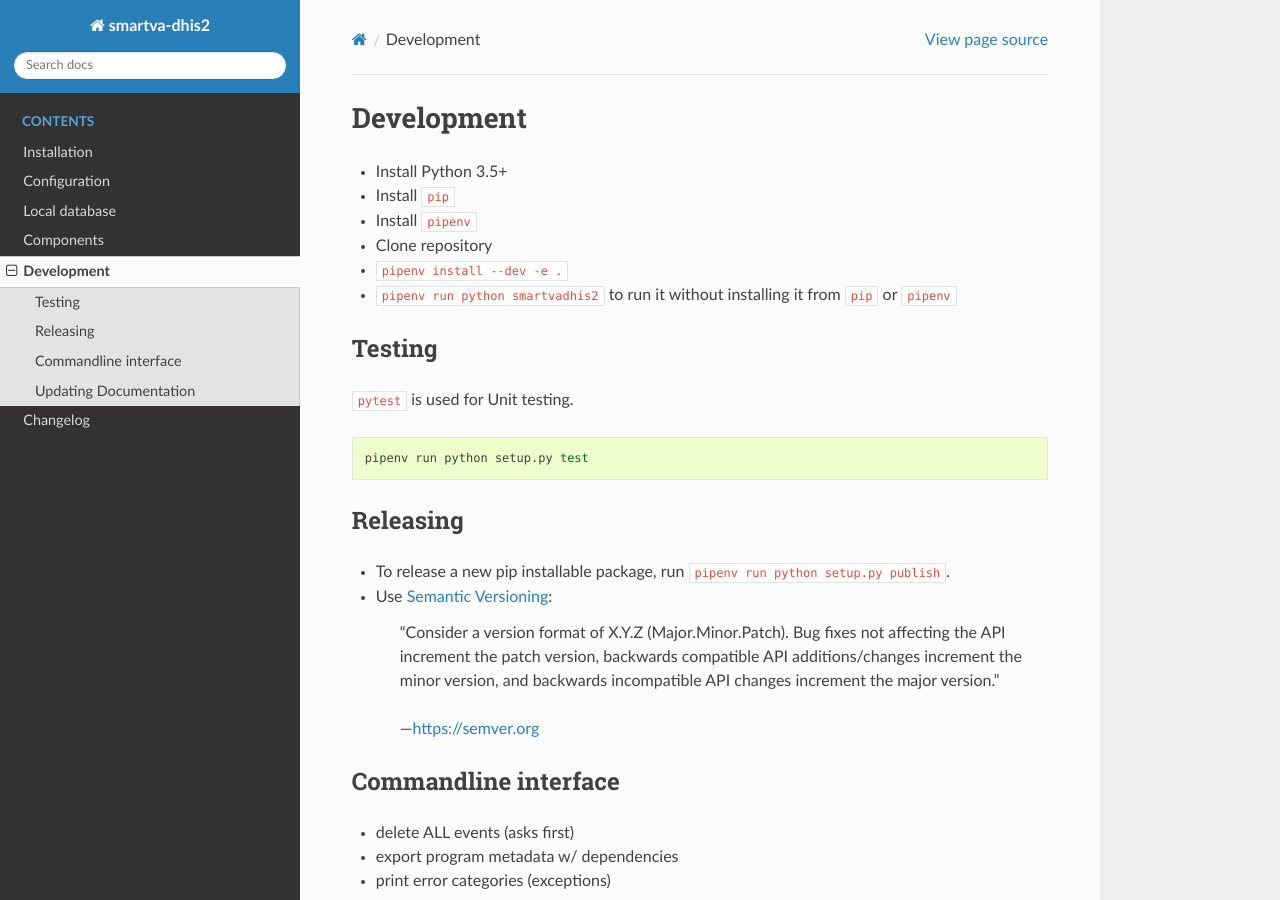
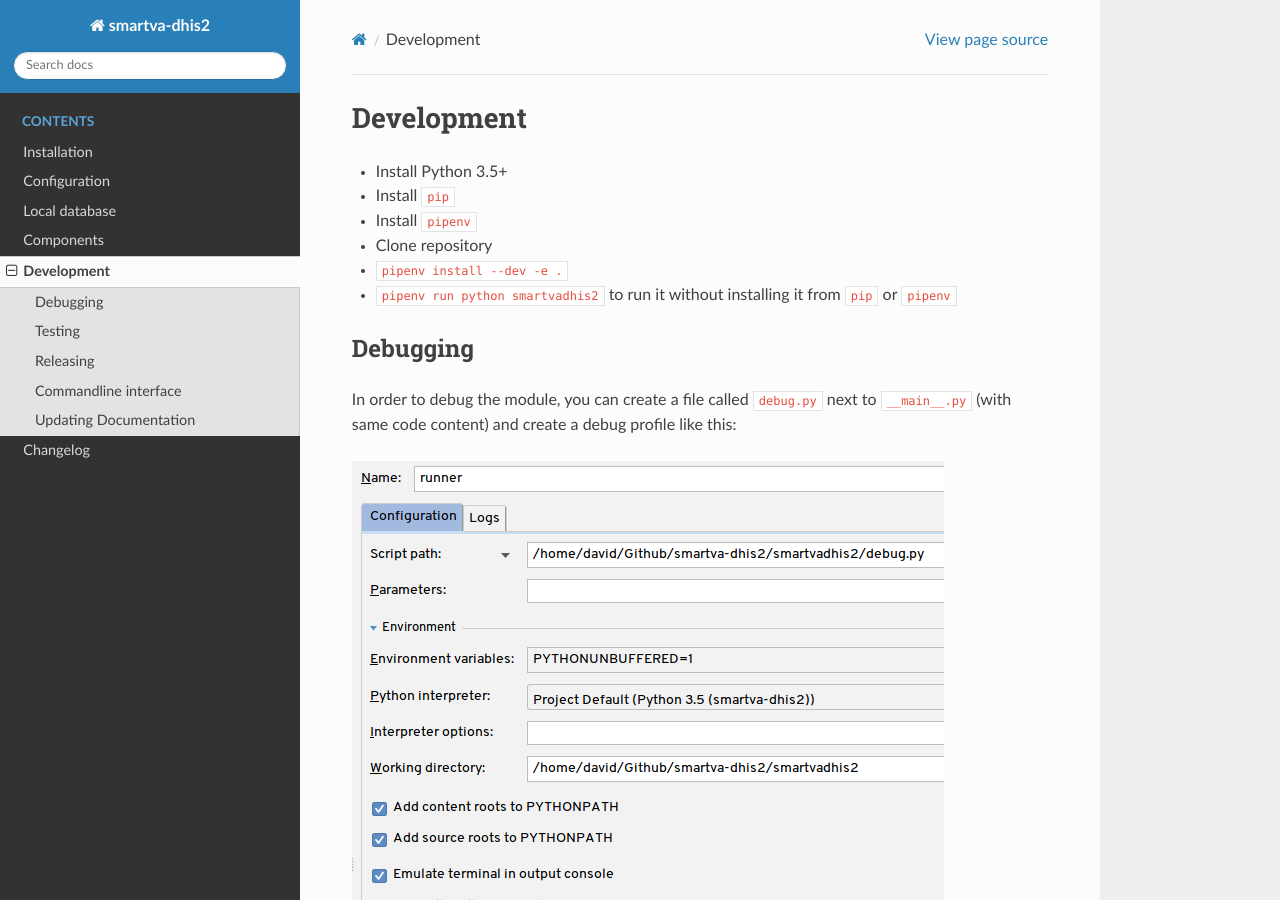
Before and after one commit to D4H-VA/smartva-dhis2, a Sphinx documentation site: the page built from docs/development.rst, in a window 1280 px wide and 900 px high. Built offline with Sphinx 7.4.7 and the Read the Docs theme 2.0.0, drawn with Linux system fonts in a browser that asks for light colours.

Commit message:
debugging hints

```diff
--- a/docs/development.rst
+++ b/docs/development.rst
@@ -7,6 +7,14 @@ Development
 - Clone repository
 - ``pipenv install --dev -e .``
 - ``pipenv run python smartvadhis2`` to run it without installing it from ``pip`` or ``pipenv``
+
+Debugging
+----------
+
+In order to debug the module, you can create a file called ``debug.py`` next to ``__main__.py`` (with same code content)
+and create a debug profile like this:
+
+.. image:: _static/debug_config_pycharm.png
 
 Testing
 --------
```
Also changed, not shown: docs/_static/debug_config_pycharm.png (added), 1 other file.
